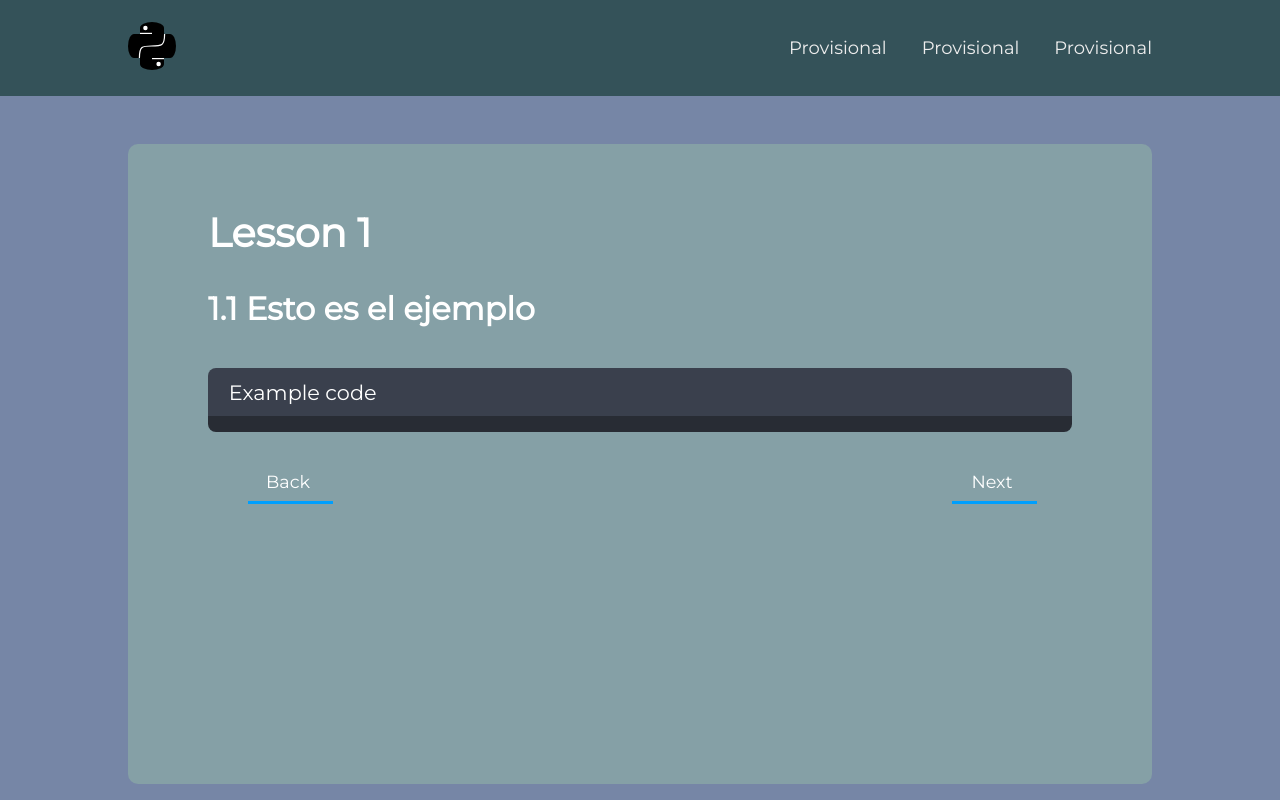
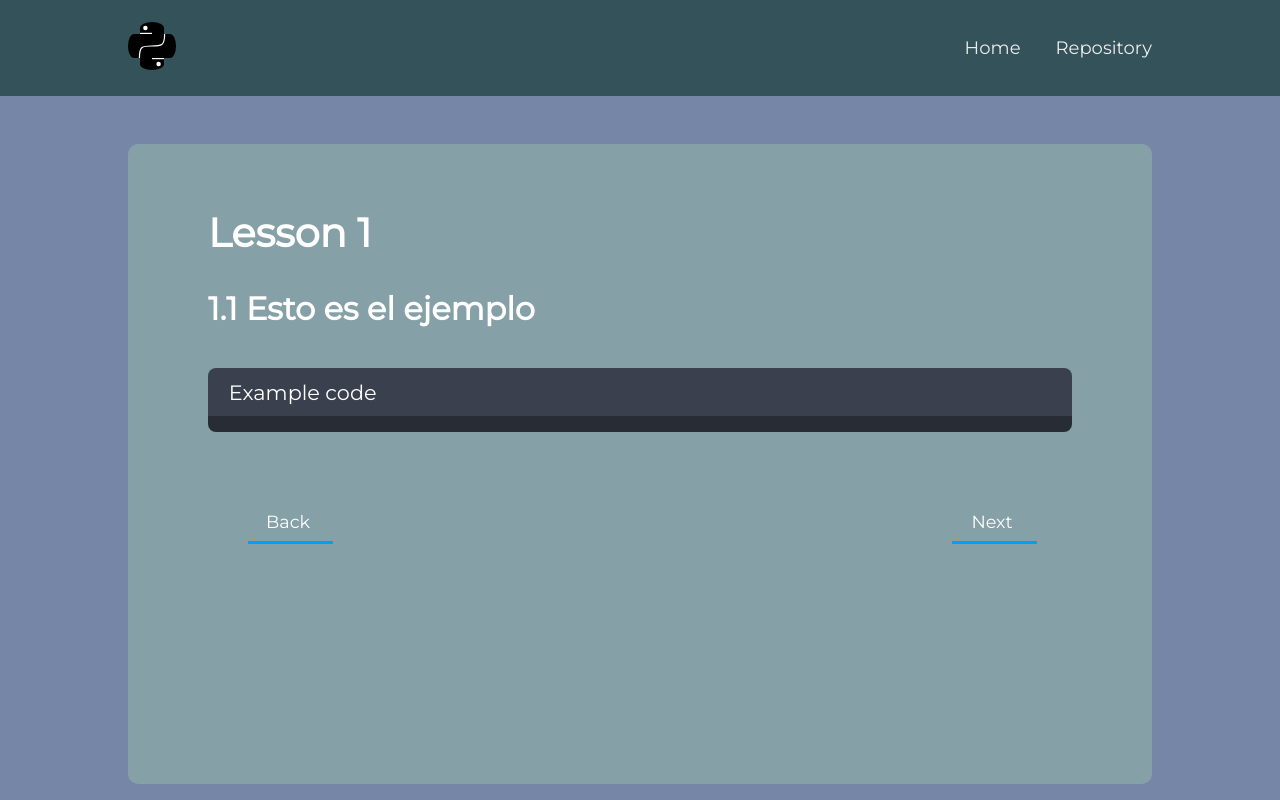
Before and after one commit to pablodorrio/python-course, a React (Vite) app: page /module1/lesson1 in a window 1280 px wide. Built offline with nearby package versions, Linux system fonts and the light colour scheme.

Commit message:
feat: add final links to the navbar

```diff
--- a/src/components/CodeDisplay/CodeDisplay.css
+++ b/src/components/CodeDisplay/CodeDisplay.css
@@ -14,4 +14,9 @@
 
 .code-display {
     border-radius: 0 0 0.5rem 0.5rem;
+    margin-bottom: 2.5rem;
 }
+
+.code-display span {
+    font-size: 1.2rem;
+}
--- a/src/components/NavBar/NavBar.jsx
+++ b/src/components/NavBar/NavBar.jsx
@@ -18,13 +18,10 @@ function NavBar() {
             <nav className={`nav-links ${showMenu ? 'show' : ''}`}>
                 <ul>
                     <li>
-                        <NavLink exact to='/' activeClassName='active' className='NavLink' onClick={() => {if (showMenu) handleClick()}}>Provisional</NavLink>
+                        <NavLink exact to='/' activeClassName='active' className='NavLink' onClick={() => {if (showMenu) handleClick()}}>Home</NavLink>
                     </li>
                     <li>
-                        <NavLink exact to='/' activeClassName='active' className='NavLink' onClick={() => {if (showMenu) handleClick()}}>Provisional</NavLink>
-                    </li>
-                    <li>
-                        <NavLink exact to='/' activeClassName='active' className='NavLink' onClick={() => {if (showMenu) handleClick()}}>Provisional</NavLink>
+                        <NavLink exact to='https://github.com/pablodorrio/python-course' target='_blank' activeClassName='active' className='NavLink' onClick={() => {if (showMenu) handleClick()}}>Repository</NavLink>
                     </li>
                 </ul>
             </nav>
```
